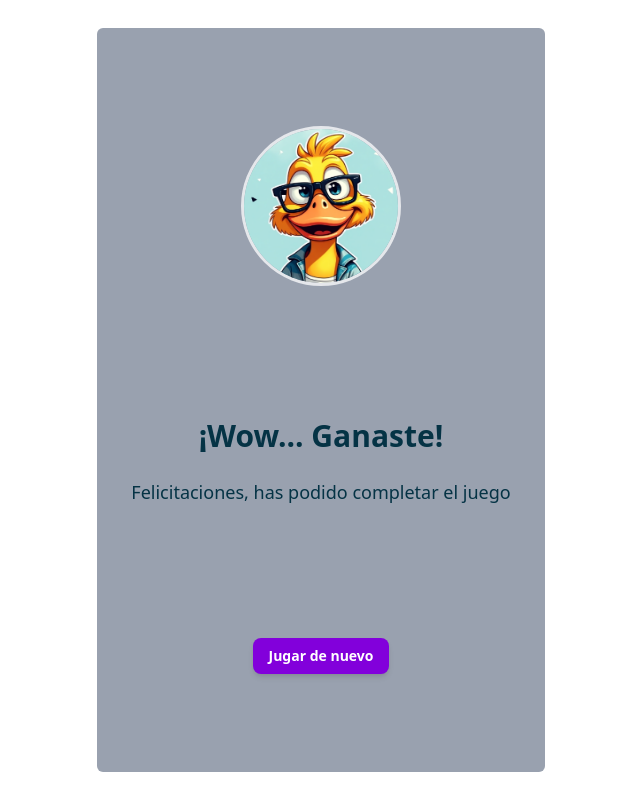
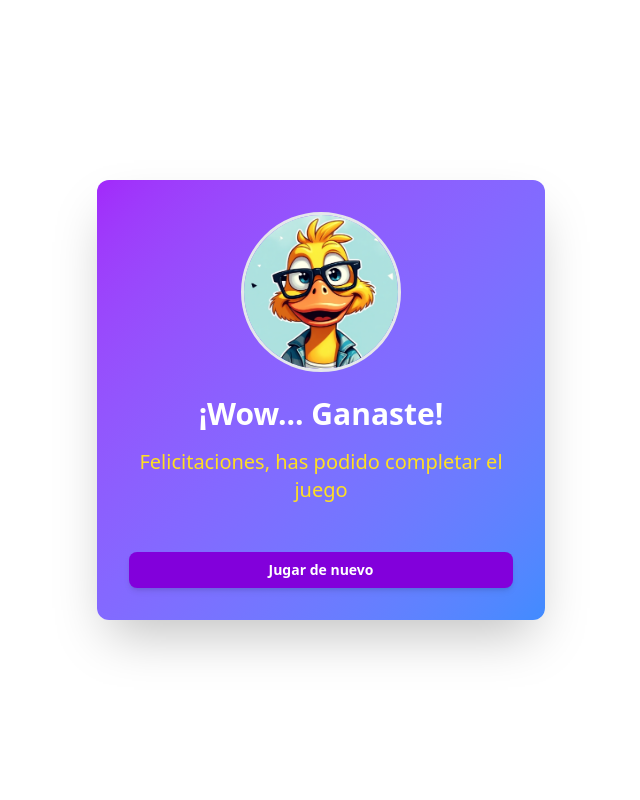
Before and after one commit to AlejoGomezQ/Hybrid_App, a React (Vite) app: page /win-game in a window 1280 px wide. Shown: the whole page, without its empty margins (319-959 px from the left). Built offline with nearby package versions, Linux system fonts and the light colour scheme.

Commit message:
styles: popup styles changed

```diff
--- a/src/components/FooterComodin.jsx
+++ b/src/components/FooterComodin.jsx
@@ -78,7 +78,7 @@ function FooterComodin({ currentQuestion, setCurrentQuestion, loadRandomQuestion
       </footer>
 
       {showPopup && (
-        <div className="fixed inset-0 bg-black bg-opacity-50 backdrop-blur-sm flex items-center justify-center">
+        <div className="fixed inset-0 bg-opacity-80 backdrop-blur-lg flex items-center justify-center z-50">
           <ComodinPopUp respuesta={currentQuestion.correcta} onClose={() => setShowPopup(false)} />
         </div>
       )}
--- a/src/pages/Game.jsx
+++ b/src/pages/Game.jsx
@@ -63,7 +63,7 @@ const GamePage = () => {
         <div className="mb-15">
           <HeaderGame score={score} />
         </div>
-        <div className="relative mb-1 z-50">
+        <div className="relative mb-1 z-10">
           <Timer onLose={handleLose} reset={resetTimer} />
         </div>
         <div className="bg-white/20 backdrop-blur-md p-6 mt-24 rounded-lg mb-6 min-h-[120px] flex items-center justify-center">
@@ -103,7 +103,7 @@ const GamePage = () => {
         />
       </div>
       {showLosePopUp && (
-        <div className="fixed inset-0 flex items-center justify-center bg-black bg-opacity-50 backdrop-blur-sm">
+        <div className="fixed inset-0 flex items-center justify-center bg-opacity-50 backdrop-blur-lg">
           <LosePopUp onClose={loadRandomQuestion} />
         </div>
       )}
--- a/src/pages/PopUp/Comodin.jsx
+++ b/src/pages/PopUp/Comodin.jsx
@@ -1,34 +1,47 @@
-import React, { useState, useEffect } from "react";
-import Button from "@/components/shared/Button";
-import Avatar from "@/components/shared/Avatar";
+/* eslint-disable react/prop-types */
+"use client"
+
+import { useState, useEffect } from "react"
+import Button from "@/components/shared/Button"
+import Avatar from "@/components/shared/Avatar"
 
 const ComodinPopUp = ({ respuesta, onClose }) => {
-  const [nickname, setNickname] = useState("");
+  const [nickname, setNickname] = useState("")
 
   useEffect(() => {
-    const storedNickname = localStorage.getItem("nickname");
+    const storedNickname = localStorage.getItem("nickname")
     if (storedNickname) {
-      setNickname(storedNickname);
+      setNickname(storedNickname)
     }
-  }, []);
+  }, [])
 
   return (
-    <div className="py-7 px-7">
-      <div className="bg-gray-400 rounded-md max-w-md mx-auto px-4 py-10 flex flex-col items-center justify-around space-y-30">
-        <div className="text-center space-y-6">
-          <Avatar />
-          {nickname && <p className="text-white text-3xl font-semibold">{nickname}</p>}
+    <div className="fixed inset-0 flex items-center justify-center p-4 bg-white/10 backdrop-blur-md">
+      <div className="bg-gradient-to-br from-purple-600/90 to-blue-500/90 rounded-xl max-w-md w-full mx-auto p-8 shadow-2xl">
+        <div className="flex flex-col items-center space-y-6">
+          <Avatar className="w-24 h-24 border-4 border-white/50" />
+          {nickname && <p className="text-white text-2xl font-semibold">{nickname}</p>}
+
+          <div className="space-y-4 text-center">
+            <h1 className="text-white text-3xl font-bold">¡La correcta es!</h1>
+            <p className="text-yellow-300 text-2xl font-semibold bg-white/20 rounded-lg py-3 px-6">{respuesta}</p>
+          </div>
+
+          <form
+            onSubmit={(e) => {
+              e.preventDefault()
+              onClose()
+            }}
+            className="w-full mt-6"
+          >
+            <Button type="submit" className="w-full bg-white/20 hover:bg-white/30 text-white">
+              OK
+            </Button>
+          </form>
         </div>
-        <div className="space-y-6 justify-items-center">
-          <h1 className="text-cyan-950 text-3xl font-semibold text-center">¡La correcta es!</h1>
-          <p className="text-white text-2xl font-semibold text-center">{respuesta}</p>
-        </div>
-        <form onSubmit={(e) => { e.preventDefault(); onClose(); }} className="flex flex-col space-y-8">
-          <Button type="submit">OK</Button>
-        </form>
       </div>
     </div>
-  );
-};
+  )
+}
 
-export default ComodinPopUp;
+export default ComodinPopUp
--- a/src/pages/PopUp/LoseGame.jsx
+++ b/src/pages/PopUp/LoseGame.jsx
@@ -1,4 +1,4 @@
-import React, { useState, useEffect } from "react";
+import { useState, useEffect } from "react";
 import Button from "@/components/shared/Button";
 import Avatar from "@/components/shared/Avatar";
 import { useNavigate } from "react-router-dom";
@@ -15,19 +15,26 @@ const LosePopUp = () => {
     }, []);
 
     return (
-        <div className="py-7 px-7 h-screen">
-            <div className="bg-gray-400 h-full rounded-md max-w-md mx-auto px-4 py-10 flex flex-col items-center justify-around space-y-4">
-                <div className="text-center space-y-4">
-                    <Avatar />
-                    {nickname && <p className="text-white text-3xl font-semibold">{nickname}</p>}
+        <div className="fixed inset-0 flex items-center justify-center p-4 bg-white/20 backdrop-blur-md">
+            <div className="bg-gradient-to-br from-purple-600/90 to-blue-500/90 rounded-xl max-w-md w-full mx-auto p-8 shadow-2xl">
+                <div className="flex flex-col items-center space-y-6">
+                    <Avatar className="w-24 h-24 border-4 border-white/50" />
+                    {nickname && <p className="text-white text-2xl font-semibold">{nickname}</p>}
+
+                    <div className="space-y-4 text-center">
+                        <h1 className="text-white text-3xl font-bold">¡Ops... Perdiste!</h1>
+                        <p className="text-yellow-300 text-xl">No has podido completar el juego</p>
+                    </div>
+
+                    <form onSubmit={(e) => { e.preventDefault(); navigate("/game-modes"); }} className="w-full mt-6">
+                        <Button
+                            type="submit"
+                            className="w-full bg-white/20 hover:bg-white/30 text-white"
+                        >
+                            Jugar de nuevo
+                        </Button>
+                    </form>
                 </div>
-                <div className="space-y-6 justify-items-center">
-                <h1 className="text-cyan-950 text-3xl font-semibold">¡Ops... Perdiste!</h1>
-                <p className="text-cyan-950 text-lg text-center">No has podido completar el juego</p>
-                </div>
-                <form onSubmit={(e) => { e.preventDefault(); navigate("/game-modes"); }} className="flex flex-col space-y-5">
-                    <Button type="submit">Jugar de nuevo</Button>
-                </form>
             </div>
         </div>
     );
--- a/src/pages/PopUp/WinGame.jsx
+++ b/src/pages/PopUp/WinGame.jsx
@@ -1,36 +1,46 @@
-import React, { useState, useEffect } from "react";
-import Button from "@/components/shared/Button";
-import Avatar from "@/components/shared/Avatar";
-import { useNavigate } from "react-router-dom";
+import { useState, useEffect } from "react"
+import Button from "@/components/shared/Button"
+import Avatar from "@/components/shared/Avatar"
+import { useNavigate } from "react-router-dom"
 
-const WinPopUP = () => {
-    const [nickname, setNickname] = useState("");
-    const navigate = useNavigate();
+const WinPopUp = () => {
+    const [nickname, setNickname] = useState("")
+    const navigate = useNavigate()
 
     useEffect(() => {
-        const storedNickname = localStorage.getItem("nickname");
+        const storedNickname = localStorage.getItem("nickname")
         if (storedNickname) {
-            setNickname(storedNickname);
+            setNickname(storedNickname)
         }
-    }, []);
+    }, [])
 
     return (
-        <div className="py-7 px-7 h-screen">
-            <div className="bg-gray-400 h-full rounded-md max-w-md mx-auto px-4 py-10 flex flex-col items-center justify-around space-y-4">
-                <div className="text-center space-y-4">
-                    <Avatar />
-                    {nickname && <p className="text-white text-3xl font-semibold">{nickname}</p>}
+        <div className="fixed inset-0 flex items-center justify-center p-4 bg-white/20 backdrop-blur-lg">
+            <div className="bg-gradient-to-br from-purple-600/90 to-blue-500/90 rounded-xl max-w-md w-full mx-auto p-8 shadow-2xl">
+                <div className="flex flex-col items-center space-y-6">
+                    <Avatar className="w-24 h-24 border-4 border-white/50" />
+                    {nickname && <p className="text-white text-2xl font-semibold">{nickname}</p>}
+
+                    <div className="space-y-4 text-center">
+                        <h1 className="text-white text-3xl font-bold">¡Wow... Ganaste!</h1>
+                        <p className="text-yellow-300 text-xl">Felicitaciones, has podido completar el juego</p>
+                    </div>
+
+                    <form
+                        onSubmit={(e) => {
+                            e.preventDefault()
+                            navigate("/game-modes")
+                        }}
+                        className="w-full mt-6"
+                    >
+                        <Button type="submit" className="w-full bg-white/20 hover:bg-white/30 text-white">
+                            Jugar de nuevo
+                        </Button>
+                    </form>
                 </div>
-                <div className="space-y-6 justify-items-center">
-                <h1 className="text-cyan-950 text-3xl font-semibold">¡Wow... Ganaste!</h1>
-                <p className="text-cyan-950 text-lg text-center">Felicitaciones, has podido completar el juego</p>
-                </div>
-                <form onSubmit={(e) => { e.preventDefault(); navigate("/game-modes"); }} className="flex flex-col space-y-5">
-                    <Button type="submit">Jugar de nuevo</Button>
-                </form>
             </div>
         </div>
-    );
-};
+    )
+}
 
-export default WinPopUP;
+export default WinPopUp
```
